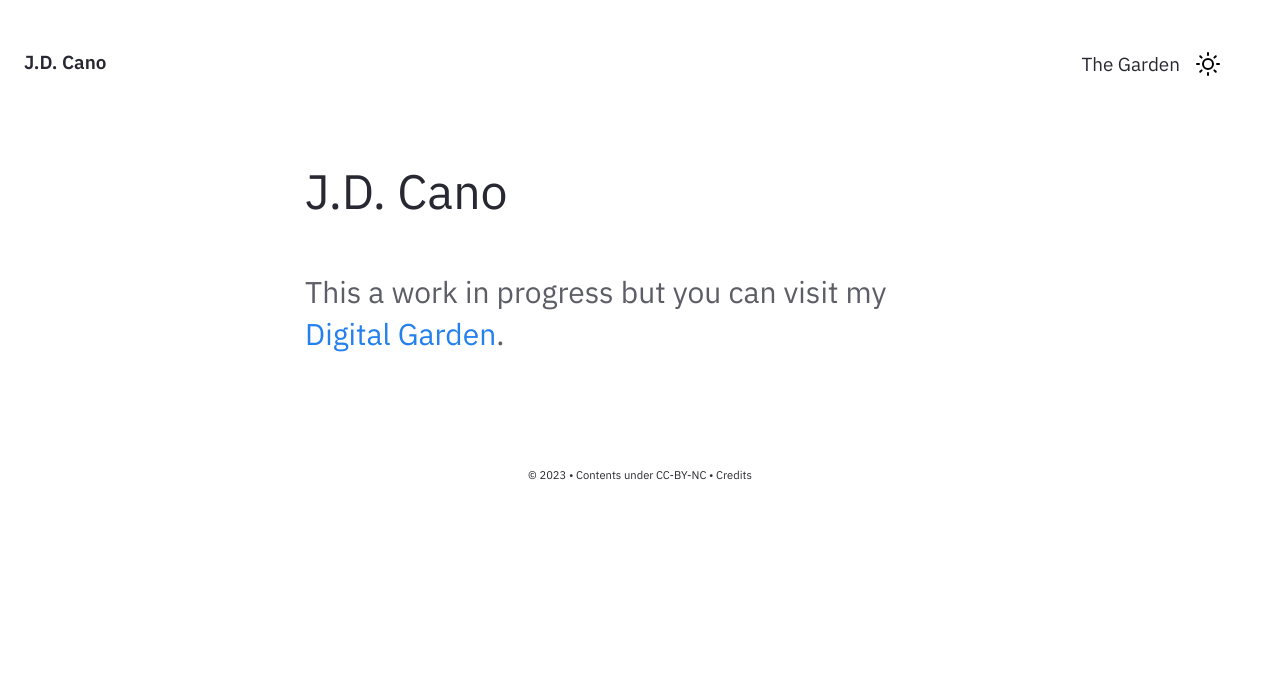
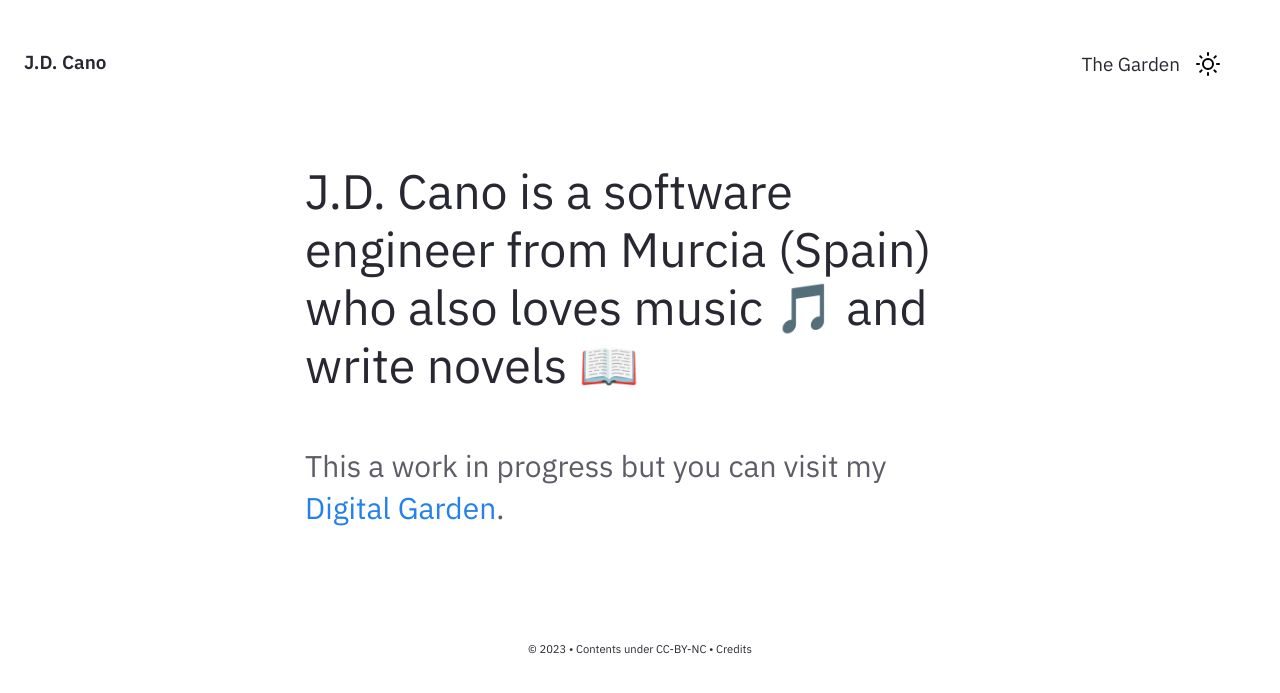
Before and after one commit to Gorzas/gorzas.github.io, a Jekyll site: the page built from pages/index.md, in a window 1280 px wide. Shown: the top 693 px of the page. Built offline with Jekyll 4.4.1, drawn with Linux system fonts in a browser that asks for light colours.

Commit message:
Update heading

```diff
--- a/_includes/Homepage.html
+++ b/_includes/Homepage.html
@@ -1,5 +1,5 @@
 <div class="home-intro">
-  <div class="jumbo">{{site.heading}}</div>
+  <div class="jumbo">J.D. Cano is a software engineer from Murcia (Spain) who also loves music 🎵 and write novels 📖</div>
   <div class="home-sub-text">
     <h3>This a work in progress but you can visit my <a href="{{'/notes' | relative_url}}">Digital Garden</a>.</h3>
   </div>
```
